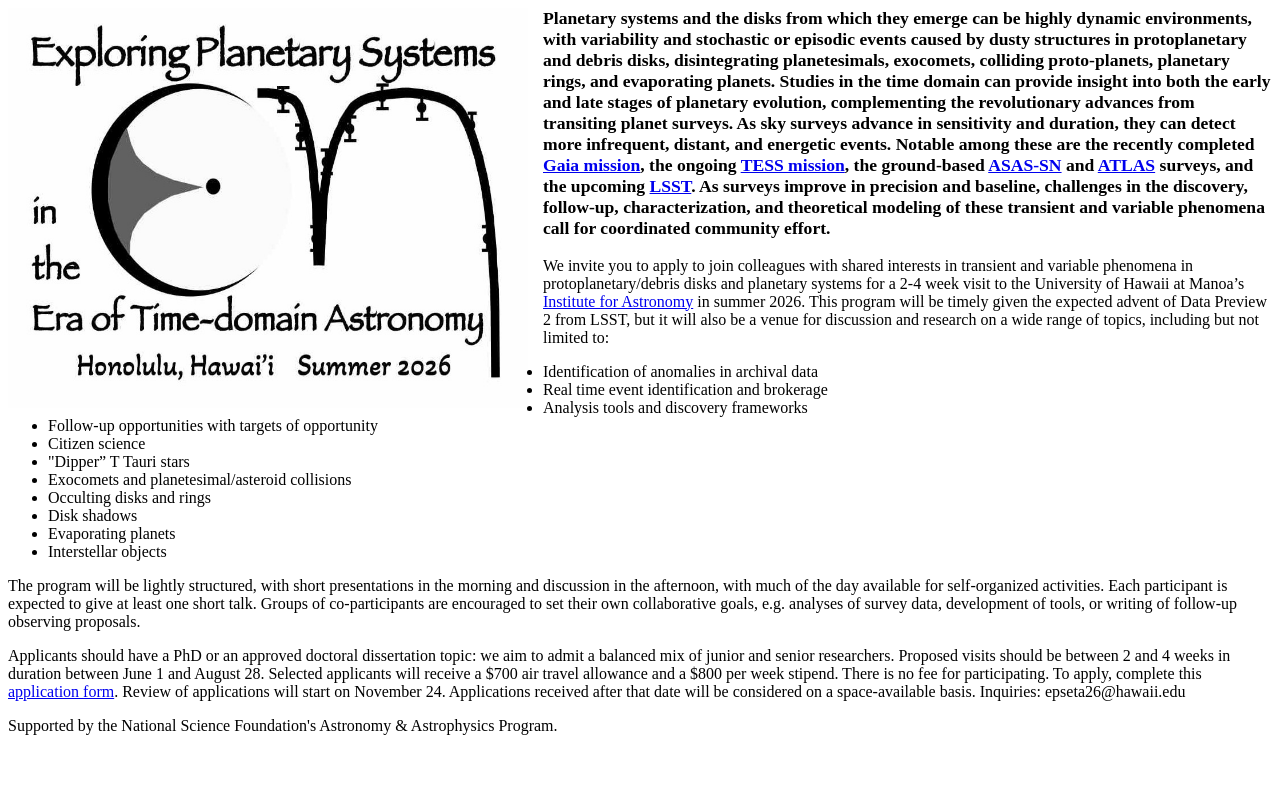
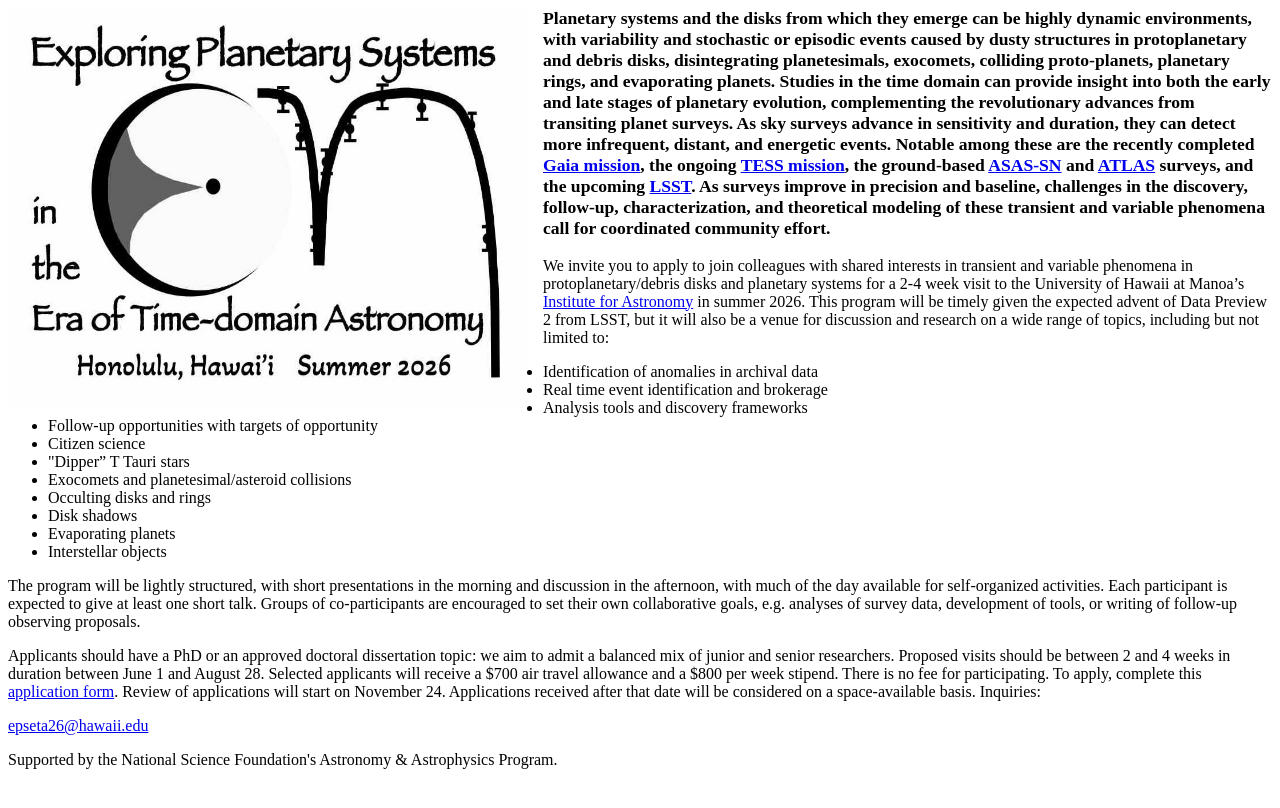
Before and after one commit to egaidos/egaidos.github.io, a Jekyll site: the page epseta26.html, which Jekyll copies as it is, in a window 1280 px wide. Shown: the top 808 px of the page. Built offline with Jekyll 4.4.1, drawn with Linux system fonts in a browser that asks for light colours; a style sheet for code colours, icons or effects is not loaded.

```diff
--- a/epseta26.html
+++ b/epseta26.html
@@ -43,6 +43,6 @@
 
 <p>The program will be lightly structured, with short presentations in the morning and discussion in the afternoon, with much of the day available for self-organized activities.  Each participant is expected to give at least one short talk.  Groups of co-participants are encouraged to set their own collaborative goals, e.g. analyses of survey data, development of tools, or writing of follow-up observing proposals.</p>
 
-<p>Applicants should have a PhD or an approved doctoral dissertation topic: we aim to admit a balanced mix of junior and senior researchers.  Proposed visits should be between 2 and 4 weeks in duration between June 1 and August 28.  Selected applicants will receive a $700 air travel allowance and a $800 per week stipend.   There is no fee for participating.  To apply, complete this <a href=https://forms.gle/R2iFEmJMF4x9N3n69>application form</a>.  Review of applications will start on November 24.  Applications received after that date will be considered on a space-available basis.  Inquiries: epseta26@hawaii.edu
+<p>Applicants should have a PhD or an approved doctoral dissertation topic: we aim to admit a balanced mix of junior and senior researchers.  Proposed visits should be between 2 and 4 weeks in duration between June 1 and August 28.  Selected applicants will receive a $700 air travel allowance and a $800 per week stipend.   There is no fee for participating.  To apply, complete this <a href=https://forms.gle/R2iFEmJMF4x9N3n69>application form</a>.  Review of applications will start on November 24.  Applications received after that date will be considered on a space-available basis.  Inquiries: <p><a href="mailto:epseta26@hawaii.edu">epseta26@hawaii.edu</a></p>
 
 <p>Supported by the National Science Foundation's Astronomy & Astrophysics Program.</p>
```
